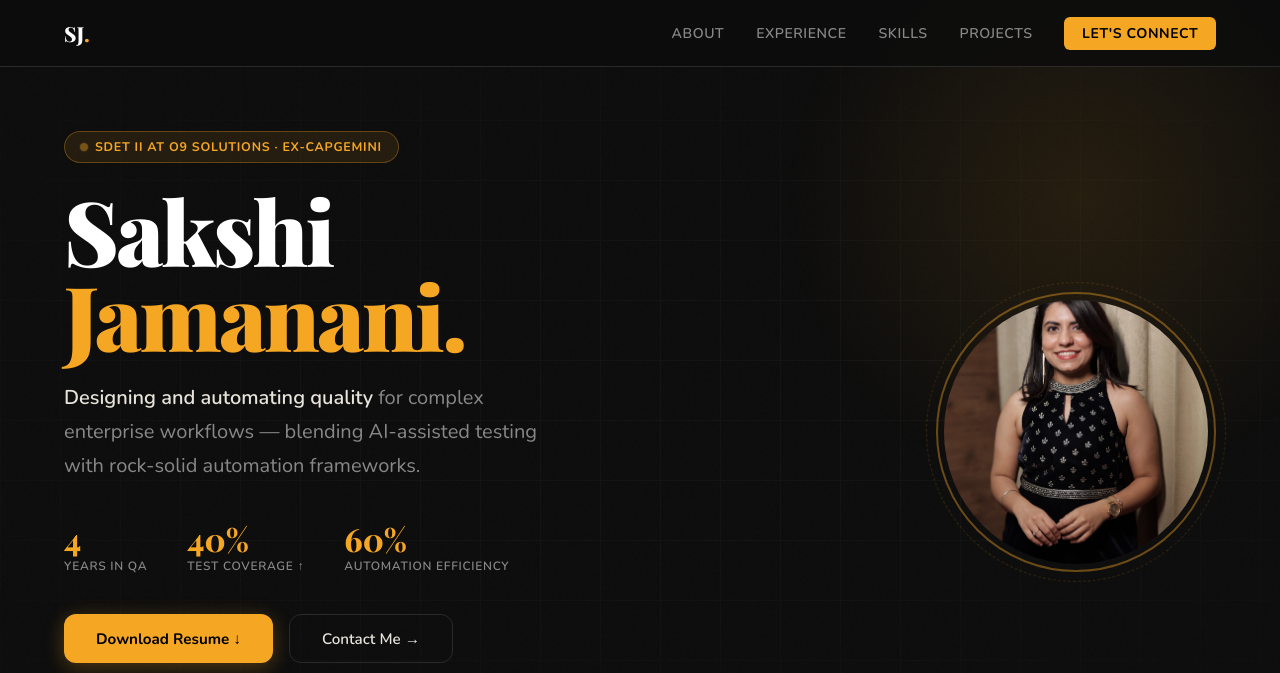
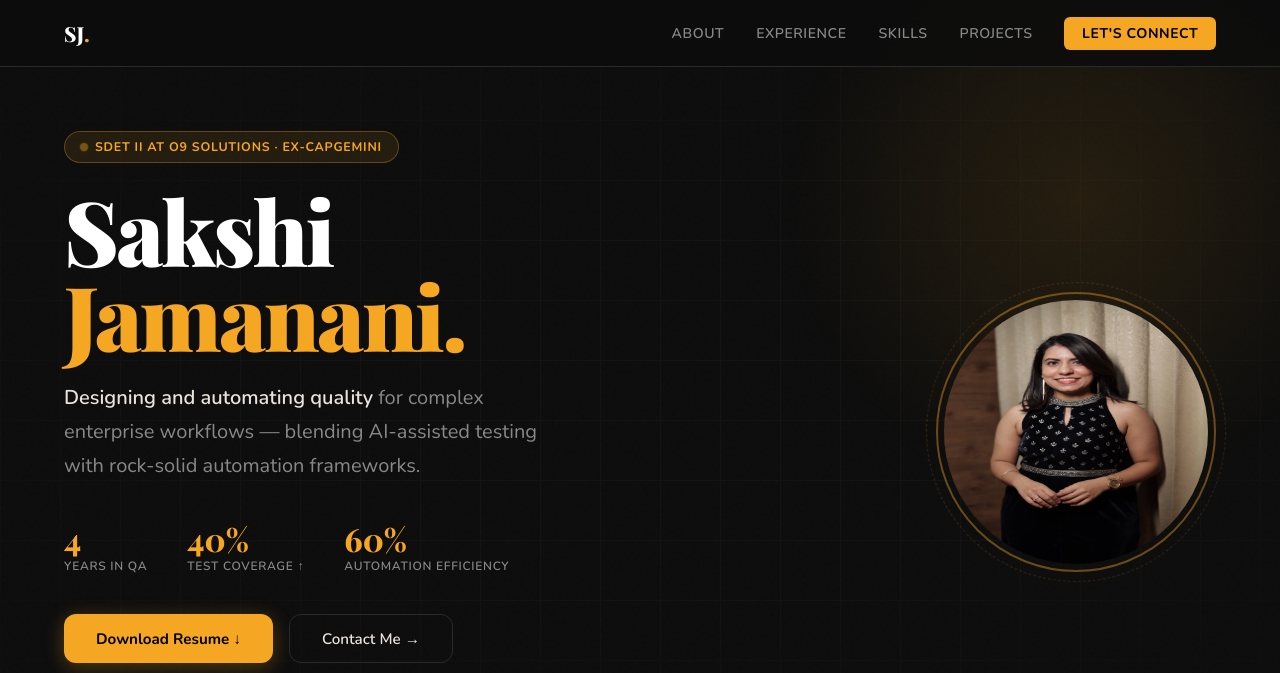
Before and after one commit to rohansingh12/Freelance-Portfolio-website, a plain HTML site: page index.html in a window 1280 px wide. Shown: the top 673 px of the page. Drawn offline with nearby package versions, Linux system fonts and the light colour scheme.

Commit message:
pic changes

```diff
--- a/index.html
+++ b/index.html
@@ -76,7 +76,7 @@
     .hero-img-ring{width:280px;height:280px;border-radius:50%;border:2px solid rgba(245,166,35,.4);padding:6px;position:relative;}
     .hero-img-ring::before{content:'';position:absolute;inset:-12px;border-radius:50%;border:1px dashed rgba(245,166,35,.2);animation:spin 20s linear infinite;}
     @keyframes spin{to{transform:rotate(360deg);}}
-    .hero-img-ring img{width:100%;height:100%;border-radius:50%;object-fit:cover;display:block;background:var(--bg3);}
+    .hero-img-ring img{width:100%;height:100%;border-radius:50%;object-fit:fill;display:block;background:var(--bg3);}
     @keyframes fadeUp{from{opacity:0;transform:translateY(20px);}to{opacity:1;transform:translateY(0);}}
 
     /* ABOUT */
@@ -410,7 +410,7 @@
 
 <!-- PROJECTS -->
 <section id="projects">
-  <div class="section-wrap">
+    <div class="section-wrap">
     <div class="section-label reveal">What I've Built</div>
     <h2 class="section-title reveal">Projects</h2>
     <div class="divider reveal"></div>
```
